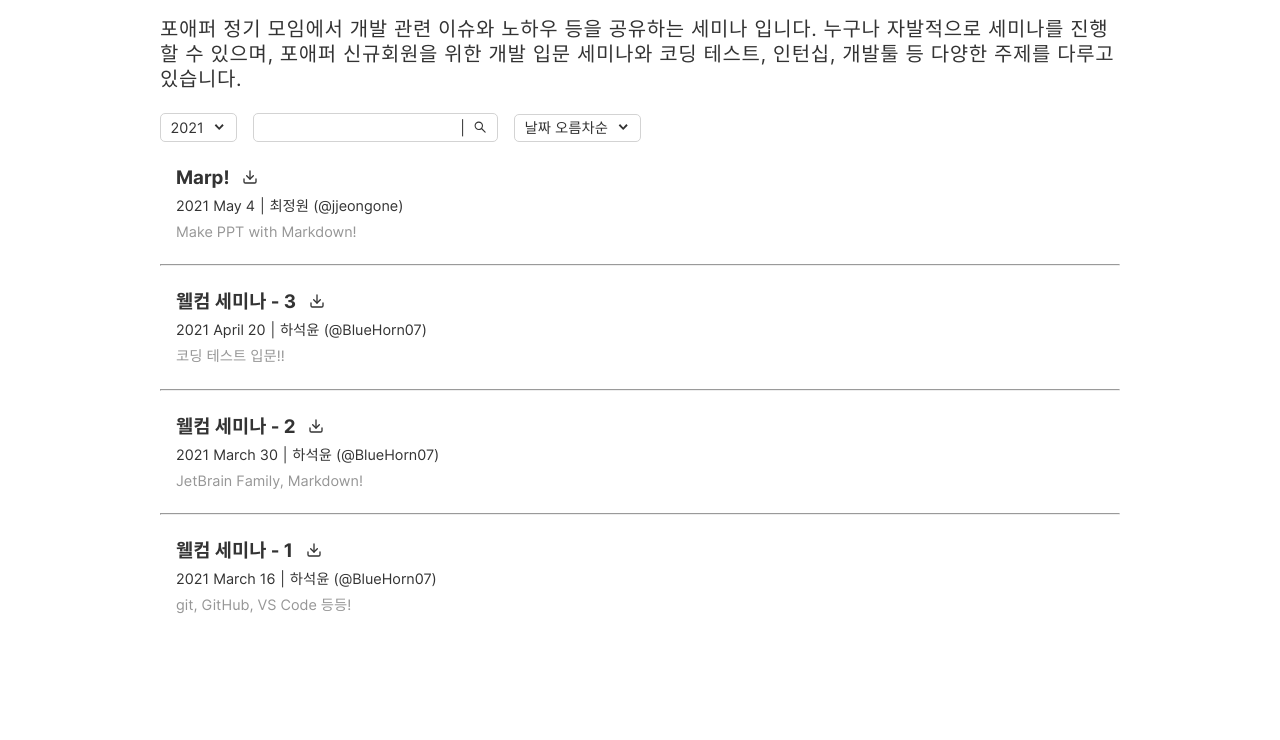
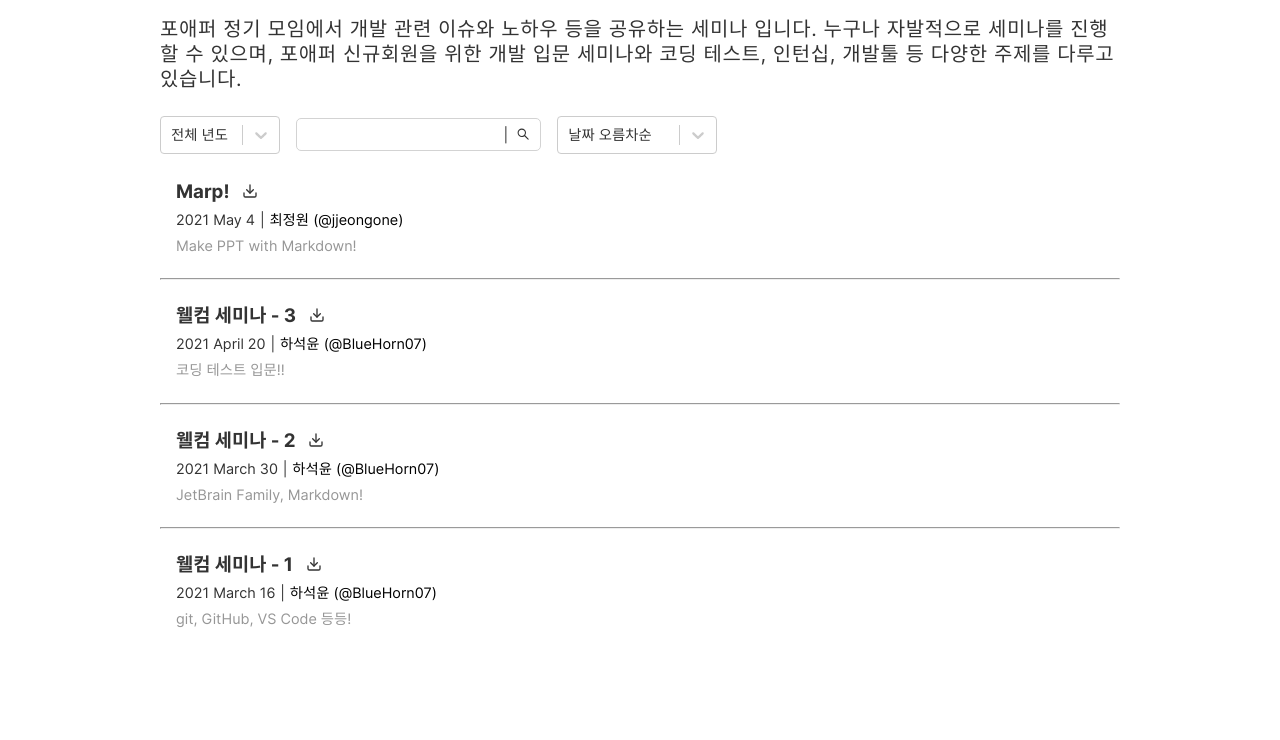
Before and after one commit to PoApper/poapper-homepage, a Gatsby site: page /seminar in a window 1280 px wide. Shown: the part 868-1608 px from the top of the page. Built offline with nearby package versions, Linux system fonts and the light colour scheme; Gatsby itself is replaced by a stand-in of ours.

Commit message:
update dropdown menu. edit dummy seminar list

```diff
--- a/package.json
+++ b/package.json
@@ -19,6 +19,7 @@
     "prepare": "husky install"
   },
   "dependencies": {
+    "@types/react-select": "^4.0.17",
     "babel-plugin-styled-components": "^1.12.0",
     "d3": "^7.0.0",
     "d3-force": "^3.0.0",
@@ -36,7 +37,6 @@
     "gatsby-source-filesystem": "^3.7.1",
     "gatsby-source-graphql": "^3.7.1",
     "gatsby-transformer-sharp": "^3.7.1",
-    "lunr": "^2.3.9",
     "postcss": "^8.3.5",
     "preact": "^10.5.13",
     "preact-render-to-string": "^5.1.19",
@@ -46,6 +46,7 @@
     "react-helmet": "^6.1.0",
     "react-icons": "^4.2.0",
     "react-is": "^17.0.2",
+    "react-select": "^4.3.1",
     "sass": "^1.35.1",
     "styled-components": "^5.3.0"
   },
--- a/src/components/seminar-list.js
+++ b/src/components/seminar-list.js
@@ -48,33 +48,33 @@ export const meetingSeminarList = [
   {
     title: "2021 May 4",
     cardTitle: "Marp!",
-    cardSubtitle: "최정원 (@jjeongone)",
     author: "최정원",
-    author_github: "jjeongone",
+    github_id: "jjeongone",
+    author_github: "https://github.com/jjeongone",
     cardDetailedText: "Make PPT with Markdown!",
   },
   {
     title: "2021 April 20",
     cardTitle: "웰컴 세미나 - 3",
-    cardSubtitle: "하석윤 (@BlueHorn07)",
     author: "하석윤",
-    author_github: "BlueHorn07",
+    github_id: "BlueHorn07",
+    author_github: "https://github.com/BlueHorn07",
     cardDetailedText: "코딩 테스트 입문!!",
   },
   {
     title: "2021 March 30",
     cardTitle: "웰컴 세미나 - 2",
-    cardSubtitle: "하석윤 (@BlueHorn07)",
     author: "하석윤",
-    author_github: "BlueHorn07",
+    github_id: "BlueHorn07",
+    author_github: "https://github.com/BlueHorn07",
     cardDetailedText: "JetBrain Family, Markdown!",
   },
   {
     title: "2021 March 16",
     cardTitle: "웰컴 세미나 - 1",
-    cardSubtitle: "하석윤 (@BlueHorn07)",
     author: "하석윤",
-    author_github: "BlueHorn07",
+    github_id: "BlueHorn07",
+    author_github: "https://github.com/BlueHorn07",
     cardDetailedText: "git, GitHub, VS Code 등등!",
   },
 ]
--- a/src/components/seminar-timeline.jsx
+++ b/src/components/seminar-timeline.jsx
@@ -2,7 +2,7 @@ import React from "react"
 import styled from "styled-components"
 import { FiDownload } from "react-icons/fi"
 import { AiOutlineSearch } from "react-icons/ai"
-import { GoChevronDown } from "react-icons/go"
+import Select from 'react-select'
 
 import { meetingSeminarList } from "./seminar-list"
 
@@ -15,7 +15,7 @@ const MeetingSeminarCard = props => (
 
     <Info>
       <Date>{props.seminar.title}</Date>|
-      <Presenter>{props.seminar.cardSubtitle}</Presenter>
+      <Presenter>{props.seminar.author} <Link href={props.seminar.author_github}>(@{props.seminar.github_id})</Link></Presenter>
     </Info>
 
     <Content>{props.seminar.cardDetailedText}</Content>
@@ -26,18 +26,14 @@ const SeminarTimeline = () => (
   <MeetingSeminar>
     <Tool>
       <Year>
-        2021 &nbsp;
-        <GoChevronDown />
+        <DropdownYear/>
       </Year>
       <Search>
         <SearchInput />
         &nbsp; | &nbsp;
         <AiOutlineSearch />
       </Search>
-      <Sort>
-        날짜 오름차순 &nbsp;
-        <GoChevronDown />
-      </Sort>
+        <DropdownSort />
     </Tool>
     <MeetingSeminarCard seminar={meetingSeminarList[0]} />
     <hr className="hrcss" />
@@ -49,23 +45,48 @@ const SeminarTimeline = () => (
   </MeetingSeminar>
 )
 
+const yearoptions = [
+  { value: 'every history', label: '전체 년도' },
+  { value: '2021', label: '2021' },
+  { value: '2020', label: '2020' }
+]
+
+const DropdownYear = () => (
+  <div style={{width:'120px'}}>
+    <Select
+      options={yearoptions}
+      isSearchable={false}
+      defaultValue={yearoptions[0]}
+    />
+  </div>
+)
+
+const sortoptions = [
+  { value: 'date ascending', label: '날짜 오름차순' },
+  { value: 'date descending', label: '날짜 내림차순' },
+  { value: 'alphabetical', label: 'ABC순' }
+]
+
+const DropdownSort = () => (
+  <div style={{width:'160px'}}>
+  <Select
+    options={sortoptions}
+    isSearchable={false}
+    defaultValue={sortoptions[0]}/>
+  </div>
+)
+
 const Tool = styled.div`
   display: flex;
   flex-direction: row;
+  flex-wrap: wrap;
   align-items: center;
   justify-content: flex-start;
   font-size: 0.9rem;
+  }
 `
-
 const Year = styled.div`
-  display: flex;
-  flex-direction: row;
-  align-items: center;
-  justify-content: space-around;
-  margin-right: 1rem;
-  padding: 0.3rem 0.6rem;
-  border: 1.5px solid lightgrey;
-  border-radius: 5px;
+ margin: 0 1rem 0 0;
 `
 
 const Search = styled.div`
@@ -74,8 +95,8 @@ const Search = styled.div`
   align-items: center;
   justify-content: flex-end;
   width: 14rem;
-  margin-right: 1rem;
-  padding: 0.3rem 0.6rem;
+  margin: 5px 1rem 5px 0;
+  padding: 0.25rem 0.6rem;
   border: 1.5px solid lightgrey;
   border-radius: 5px;
 `
@@ -83,16 +104,7 @@ const Search = styled.div`
 const SearchInput = styled.input`
   flex: 1;
   border: none;
-`
-
-const Sort = styled.div`
-  display: flex;
-  flex-direction: row;
-  align-items: center;
-  justify-content: flex-end;
-  padding: 0.25rem 0.6rem;
-  border: 1.5px solid lightgrey;
-  border-radius: 5px;
+  height: 20.667px
 `
 
 const MeetingSeminar = styled.div`
@@ -128,6 +140,13 @@ const Date = styled.div`
 
 const Presenter = styled.div`
   margin-left: 0.3rem;
+  color: black;
+  text-decoration: none;
+`
+
+const Link = styled.a`
+  color: black;
+  text-decoration: none;
 `
 
 const Content = styled.div`
```
Also changed, not shown: 1 other file.
